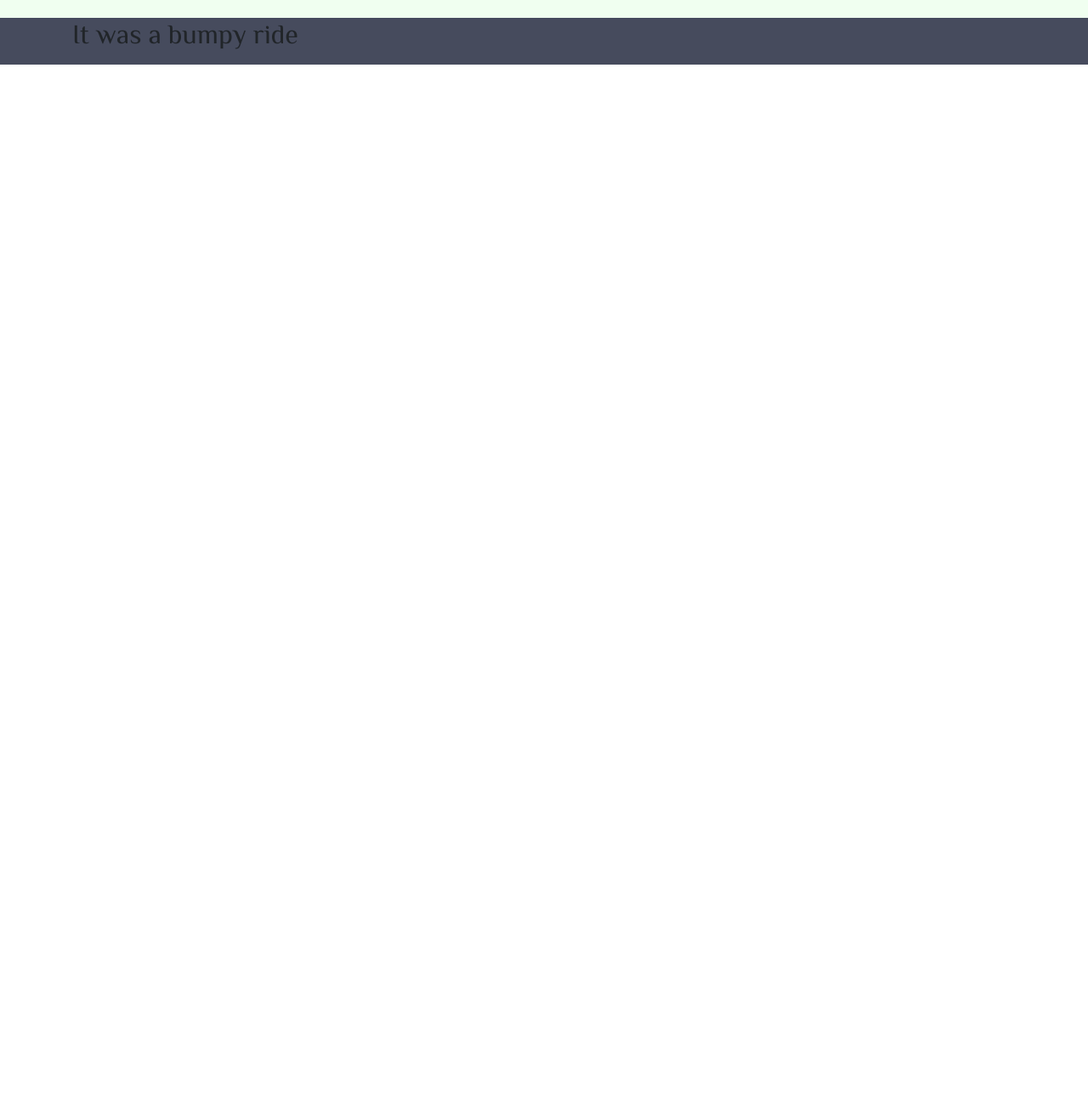
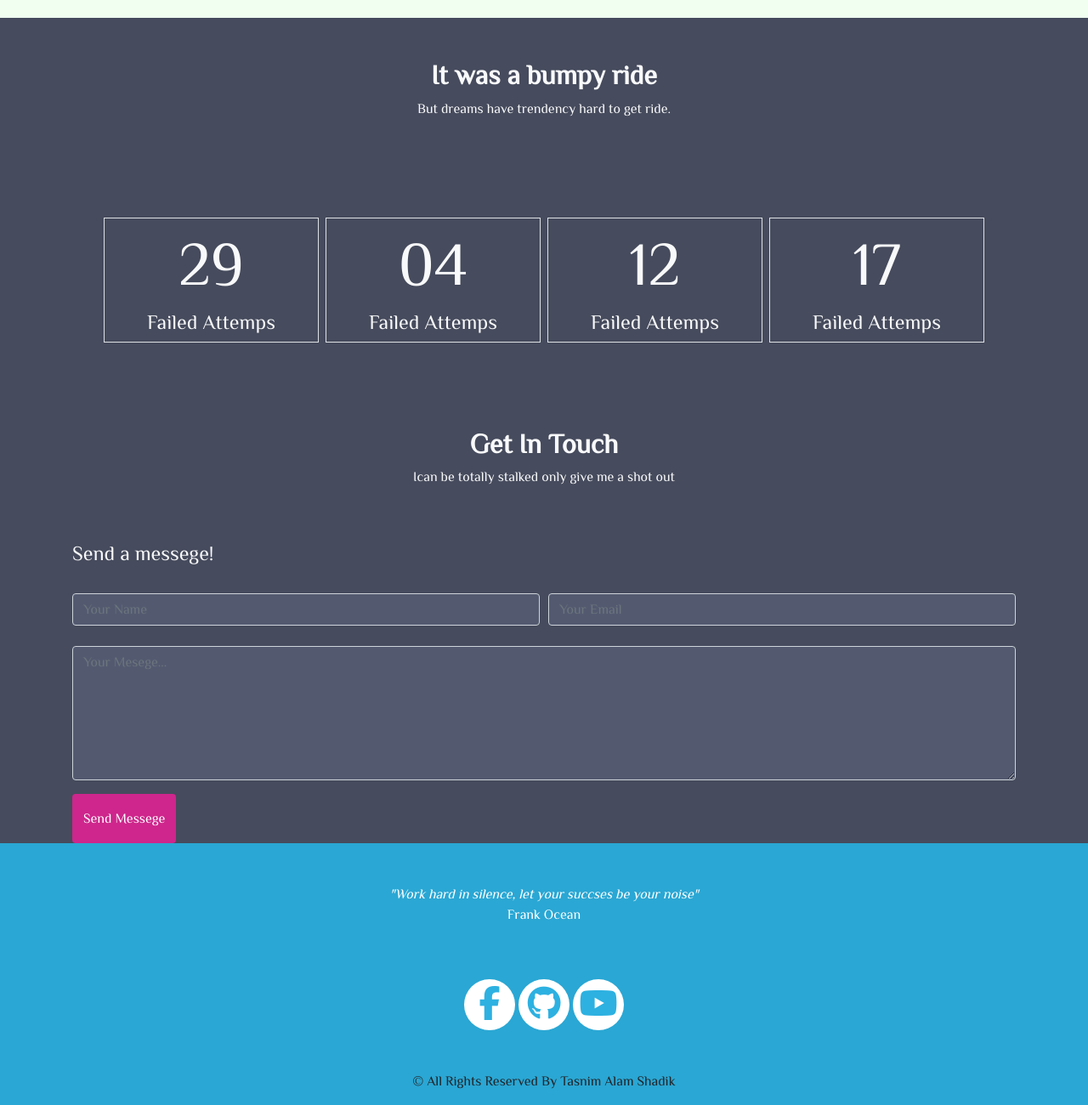
Before and after one commit to tasnimalamshadik/shafin.github.io, a plain HTML site: page index.html in a window 1280 px wide. Shown: the part 3329-4629 px from the top of the page at 85% size. Before the commit the page ends 3405 px from the top, so only its background shows below. Drawn offline with nearby package versions, Linux system fonts and the light colour scheme.

Commit message:
complete portfolio

```diff
--- a/css/swtyle.css
+++ b/css/swtyle.css
@@ -27,13 +27,16 @@ font-family: 'Philosopher', sans-serif;
 .bg-co{
     background-color:rgb(206,38,140) ;
 }
-.circle{
+
+.circle-edu{
     background-color:rgb(206,38,140) ;
     width: 150px;
     height: 150px;
     border-radius: 50%;
+}
 
-}
+
+
 .project-container{
       background-color: rgb(45,177,225);
 }
@@ -46,3 +49,33 @@ font-family: 'Philosopher', sans-serif;
 .form-container{
     background-color: rgb(70,75,93);
 }
+.inner-form{
+    background-color: rgb(83,90,112);
+}
+.form-bg{
+    background-color: rgb(206,38,140);
+}
+.form-bg:hover{
+    color: blue ;
+    background-color: rgb(181,96,92);
+}
+
+.footer{
+    background-color: rgb(42,167,212);
+}
+.circle{
+    width: 60px;
+    height: 60px;
+    border-radius: 50%;
+    display: inline-block;
+    background-color: white;
+    font-size: 40px;
+    text-align: center;
+    color: rgb(45,177,225);
+}
+
+.circle:hover{
+
+    background-color:rgb(70,75,93) ;
+
+}
--- a/index.html
+++ b/index.html
@@ -18,7 +18,7 @@
 
     <title>Hi Their ! I'm Tasnim Alam Shadik</title>
 
-    <script src="https://kit.fontawesome.com/a076d05399.js" crossorigin="anonymous"></script>
+    <script src="https://kit.fontawesome.com/c5c4765fd6.js" crossorigin="anonymous"></script>
 </head>
 
 <body>
@@ -115,7 +115,7 @@
             </div>
             <div class="row py-4 my-4 align-item-center justify-content-center">
                 <div class="col-md-2 pb-3">
-                    <div class="circle text-center text-white">
+                    <div class="circle-edu text-center text-white">
                         <p class="py-5">11 Feb 2008 <br>
                             February 2008
                         </p>
@@ -139,7 +139,7 @@
 
             <div class="row py-4 my-4 align-item-center justify-content-center">
                 <div class="col-md-2 pb-3">
-                    <div class="circle text-center text-white">
+                    <div class="circle-edu text-center text-white">
                         <p class="py-5">11 Feb 2008 <br>
                             February 2008
                         </p>
@@ -263,16 +263,114 @@
    </div>
 
 <!-- contact form section -->
- <div class="form-container">
+ <div class="form-container" id="Contact">
     <div class="container">
         <div class="row">
+            <div class="col py-5 m-auto">
+                <h2 class="text-center font-weight-bolder text-light">   It was a bumpy ride</h2>
+                <p class="text-center text-light"> But dreams have trendency hard to get ride.</p>
+            </div>
+        </div>
+
+        <div class="row p-5">
+            <div class="col-sm border m-1 text-light text-center">
+                <span style="font-size: 72px;">29</span>
+                <h4>Failed Attemps</h4>
+            </div>
+
+            <div class="col-sm border m-1 text-light text-center">
+                <span style="font-size: 72px;">04</span>
+                <h4>Failed Attemps</h4>
+            </div>
+
+            <div class="col-sm border m-1 text-light text-center">
+                <span style="font-size: 72px;">12</span>
+                <h4>Failed Attemps</h4>
+            </div>
+
+            <div class="col-sm border m-1 text-light text-center">
+                <span style="font-size: 72px;">17</span>
+                <h4>Failed Attemps</h4>
+            </div>
+        </div>
+
+<!-- FORM SECTION START -->
+        <div class="row">
+            <div class="col py-5 m-auto">
+                <h2 class="text-center font-weight-bolder text-light">   Get In Touch</h2>
+                <p class="text-center text-light"> Ican be totally stalked only give me a shot out</p>
+            </div>
+    </div>
+
+    <div class="row pb-4">
+        <div class="col text-light font-weight-bold">
+            <h4>
+                Send a messege!
+            </h4>
+        </div>
+    </div>
+
+    <form action="save.php">
+        <div class="form-row pb-4">
             <div class="col">
-                <h2>   It was a bumpy ride</h2>
-                <p></p>
+                <input type="text" class="form-control inner-form" placeholder="Your Name">
+            </div>
+            <div class="col">
+                <input type="text" class="form-control inner-form" placeholder="Your Email">
+            </div>
+        </div>
+
+        <div class="row pb-3">
+            <div class="col">
+                <textarea name="" class="form-control inner-form" id="" cols="30" rows="6" placeholder="Your Mesege..."></textarea>
+            </div>
+        </div>
+
+        <div class="row">
+            <div class="col">
+                <button class="btn form-bg text-white py-3">Send Messege</button>
+            </div>
+        </div>
+    </form>
+ </div>
+
+
+ <!-- this is footer section  -->
+
+ <section>
+    <div class="footer">
+        <div class="container">
+            <div class="row py-5">
+                <div class="col text-center text-white">
+                    <em>"Work hard in silence, let your succses be your noise"</em>
+                    <p>Frank Ocean</p>
+                </div>
+            </div>
+
+
+            <div class="row pb-5">
+
+                <div class="col text-center">
+                    <div class="circle">
+                        <i class="fa-brands fa-facebook-f"></i>
+                    </div>
+                    <div class="circle">
+                        <i class="fa-brands fa-github"></i>
+                    </div>
+                    <div class="circle">
+                        <i class="fa-brands fa-youtube"></i>
+                    </div>
+                </div>
+            </div>
+
+            <div class="row">
+                <div class="col text-center">
+                    <p>	&copy; All Rights Reserved By Tasnim Alam Shadik</p>
+                </div>
             </div>
         </div>
     </div>
- </div>
+ </section>
 
 
 
```
